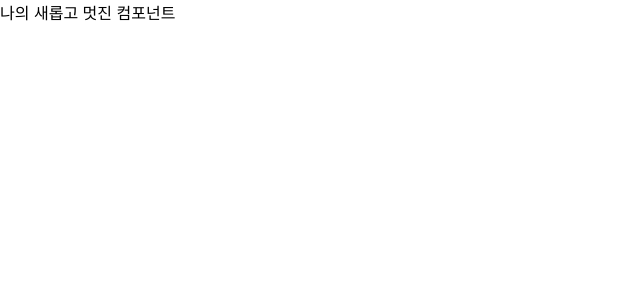
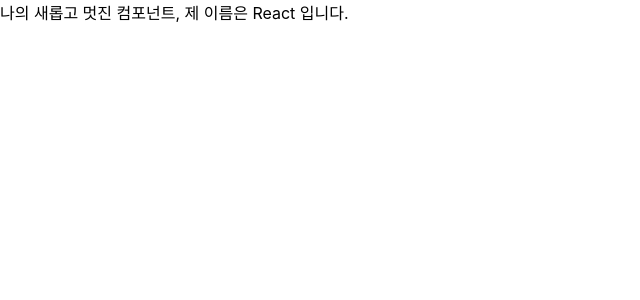
Before and after one commit to seedevk8s/begin-react2, a React (Create React App) app: page / in a window 1280 px wide. Shown: the top 300 px of the page, without its empty margins (0-640 px from the left). Built offline with nearby package versions, Linux system fonts and the light colour scheme.

Commit message:
부모 컴포넌트에서 name props 값 지정하고, 자식 컴토넌트에서 name props 랜더링함.

```diff
--- a/src/App.js
+++ b/src/App.js
@@ -3,7 +3,7 @@
 
 function App() {
       return (
-        <MyComponent/>
+        <MyComponent name="React"/>
       );
 }
 
--- a/src/MyComponent.js
+++ b/src/MyComponent.js
@@ -1,7 +1,7 @@
 import React from "react";
 
-const MyComponent = () => {
-    return <div>나의 새롭고 멋진 컴포넌트</div>;
+const MyComponent = props => {
+    return <div>나의 새롭고 멋진 컴포넌트, 제 이름은 {props.name} 입니다.</div>;
 };
 
 export default MyComponent;
```
